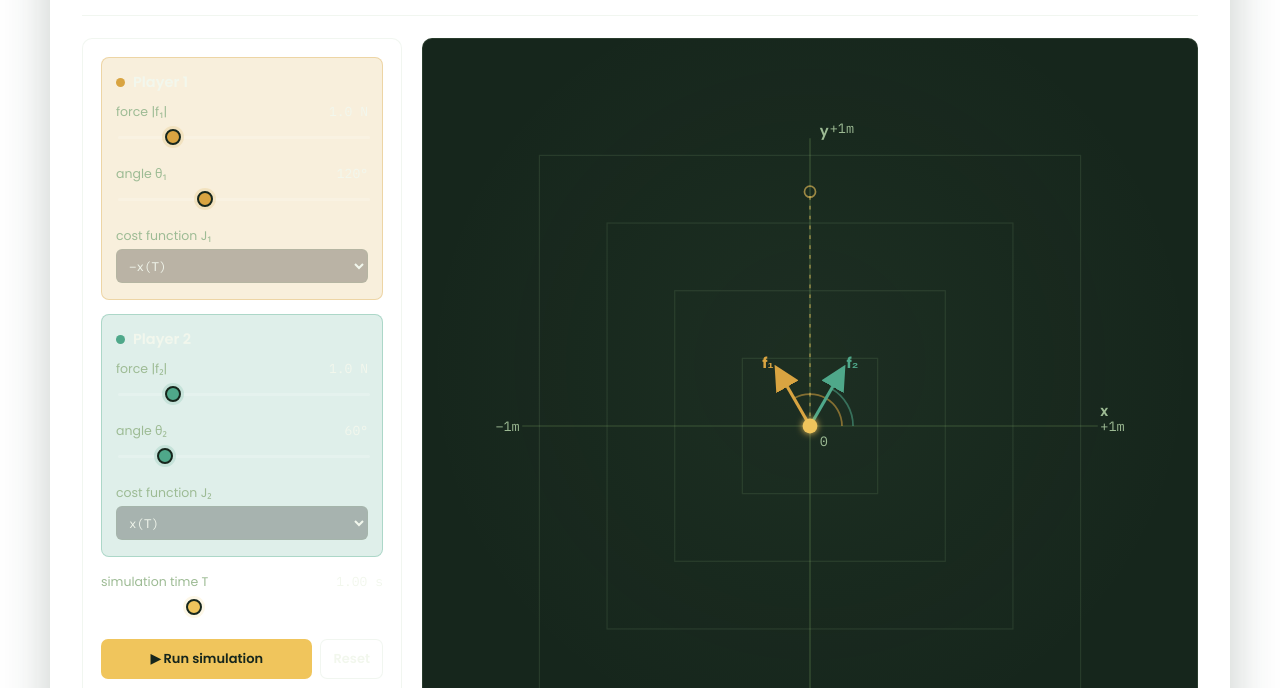
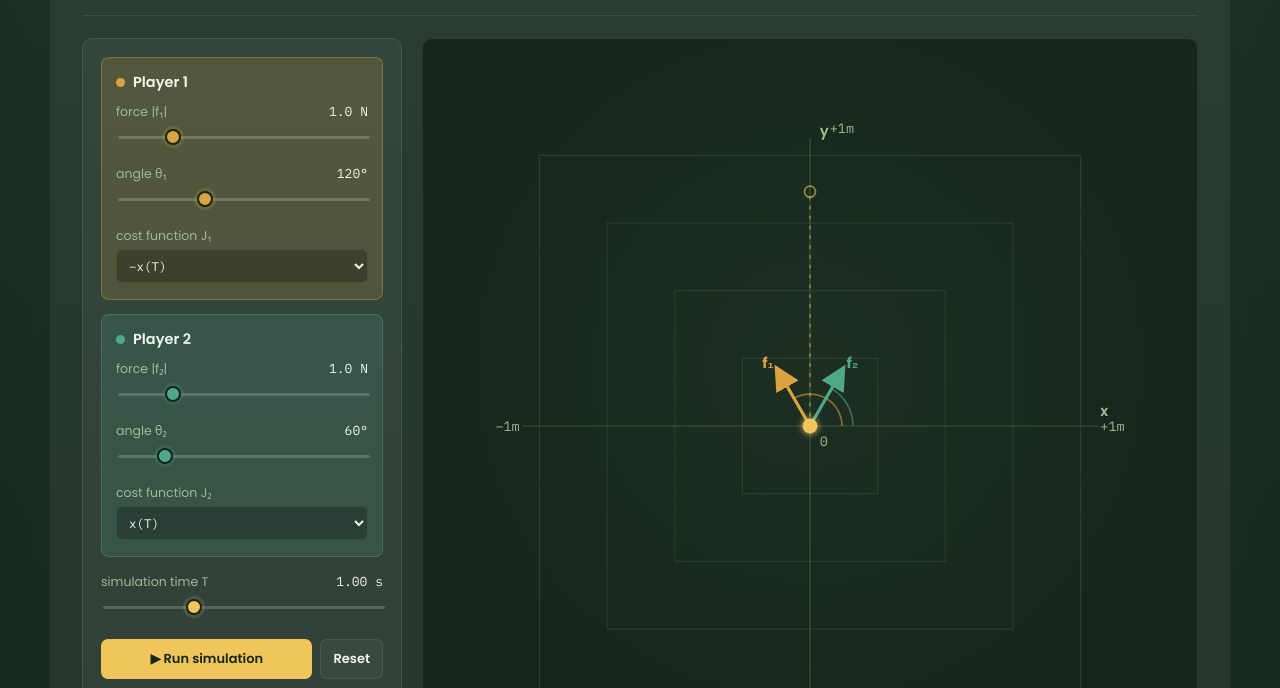
Before and after one commit to dgrimsman/cs501r, a plain HTML site: page lecture-2/rope-pulling.html in a window 1280 px wide. Shown: the part 213-901 px from the top of the page. Drawn offline with Linux system fonts and the light colour scheme.

Commit message:
Give demo pages dark backgrounds matching lecture panels
Co-Authored-By: Claude Sonnet 5 <noreply@anthropic.com>

```diff
--- a/lecture-2/rope-pulling.html
+++ b/lecture-2/rope-pulling.html
@@ -31,8 +31,8 @@
 
   body{
     margin:0;
-    background: var(--bg);
-    color: var(--text-on-cream);
+    background: linear-gradient(180deg, var(--panel), var(--panel-2));
+    color: var(--text);
     font-family: 'Poppins', system-ui, sans-serif;
     -webkit-font-smoothing: antialiased;
   }
```
Also changed, not shown: lecture-2/war-of-attrition.html (+2 -2 lines), lecture-2/zebra-lake.html (+2 -2 lines), lecture-4/rps-equilibrium.html (+2 -2 lines), lecture-7/potential-game-minima.html (+2 -2 lines).
